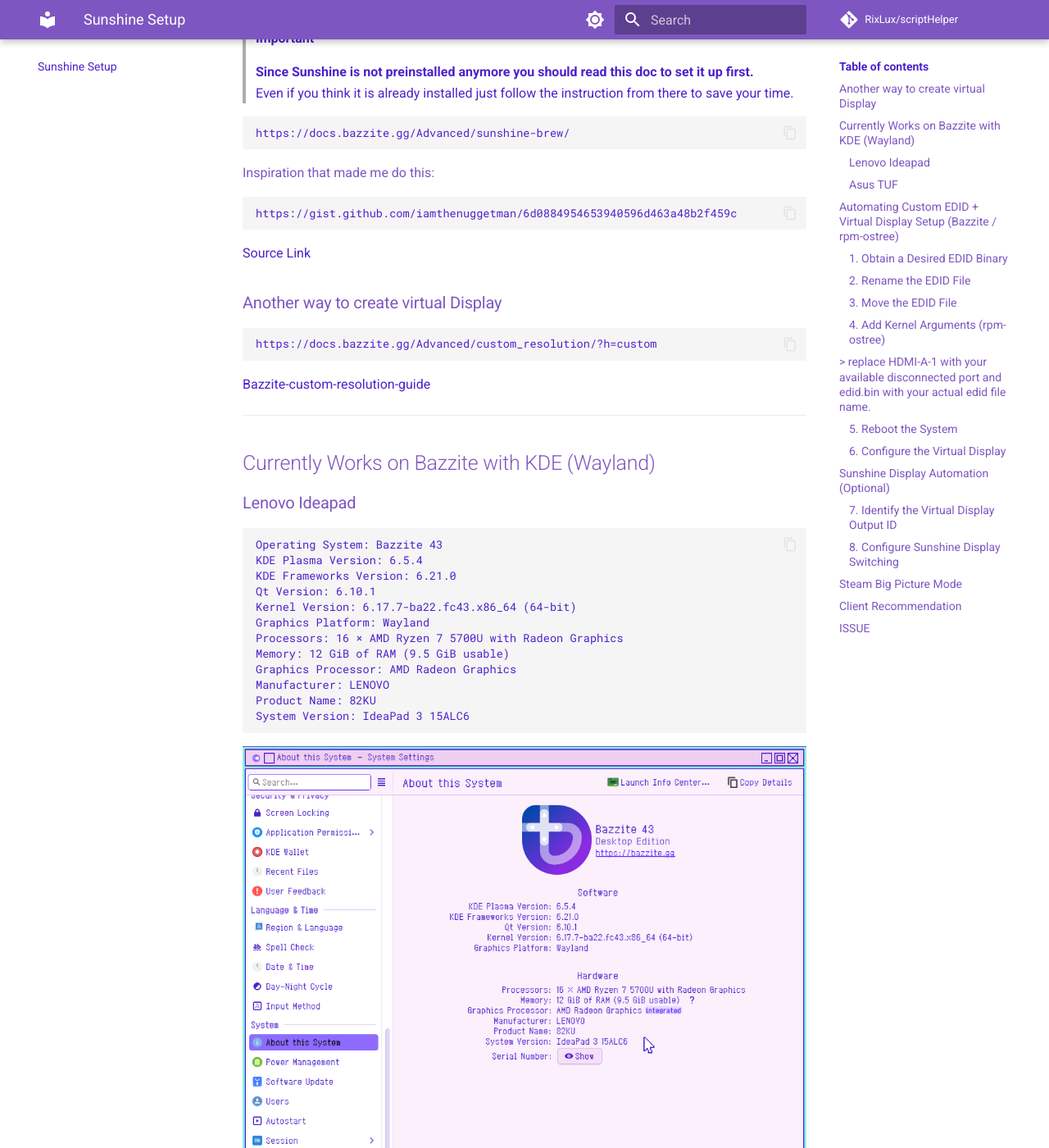
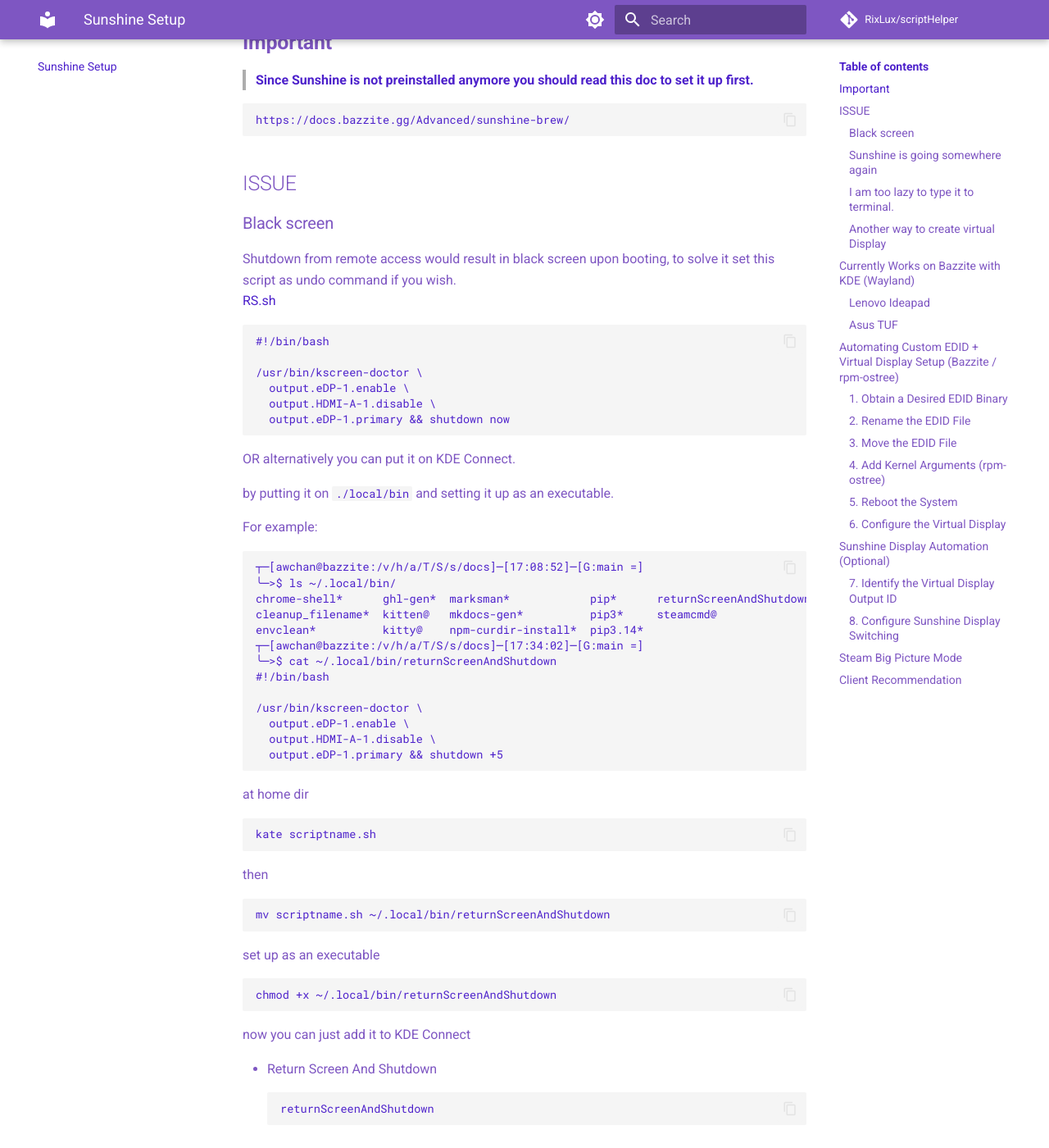
Before and after one commit to RixLux/scriptHelper, an MkDocs documentation site: the page built from docs/sunshine-setup.md, in a window 1280 px wide and 1400 px high, scrolled down 194 px. Shown: the whole window at 82% size. Built offline with MkDocs 1.6.1 and Material for MkDocs 9.7.7, drawn with Linux system fonts in a browser that asks for light colours; comment, search, counter and statistics services are not loaded; some of the changed text lies outside the part shown.

Commit message:
Docs update + adjusting script

````diff
--- a/docs/sunshine-setup.md
+++ b/docs/sunshine-setup.md
@@ -1,13 +1,111 @@
 # Virtual Display Setup
 
-> **Important**
+## **Important**
 
 >**Since Sunshine is not preinstalled anymore you should read this doc to set it up first.**
-> Even if you think it is already installed just follow the instruction from there to save your time.
 
 ```
 https://docs.bazzite.gg/Advanced/sunshine-brew/
 ```
+
+## ISSUE
+
+### Black screen
+
+Shutdown from remote access would result in black screen upon booting,
+to solve it set this script as undo command if you wish.
+[RS.sh](VirtualDisplaySetup/RS.sh)
+```
+#!/bin/bash
+
+/usr/bin/kscreen-doctor \
+  output.eDP-1.enable \
+  output.HDMI-A-1.disable \
+  output.eDP-1.primary && shutdown now
+```
+
+OR alternatively you can put it on KDE Connect.
+
+by putting it on `./local/bin` and setting it up as an executable.
+
+For example:
+```
+┬─[awchan@bazzite:/v/h/a/T/S/s/docs]─[17:08:52]─[G:main =]
+╰─>$ ls ~/.local/bin/
+chrome-shell*      ghl-gen*  marksman*            pip*      returnScreenAndShutdown*
+cleanup_filename*  kitten@   mkdocs-gen*          pip3*     steamcmd@
+envclean*          kitty@    npm-curdir-install*  pip3.14*
+┬─[awchan@bazzite:/v/h/a/T/S/s/docs]─[17:34:02]─[G:main =]
+╰─>$ cat ~/.local/bin/returnScreenAndShutdown
+#!/bin/bash
+
+/usr/bin/kscreen-doctor \
+  output.eDP-1.enable \
+  output.HDMI-A-1.disable \
+  output.eDP-1.primary && shutdown +5
+```
+
+at home dir
+```bash
+kate scriptname.sh
+```
+
+then
+```bash
+mv scriptname.sh ~/.local/bin/returnScreenAndShutdown
+```
+
+set up as an executable
+```bash
+chmod +x ~/.local/bin/returnScreenAndShutdown
+```
+
+now you can just add it to KDE Connect
+
+- Return Screen And Shutdown
+```bash
+returnScreenAndShutdown
+```
+
+### Sunshine is going somewhere again
+
+Run this command:
+```
+brew unlink xkeyboard-config; brew link --overwrite xkeyboard-config
+```
+> you can also set this up on KDE Connect
+
+### I am too lazy to type it to terminal.
+
+Set it up on KDE Connect.
+
+![Kde connect command](Images/KDE_Connect-Command.png)
+
+list of useful command:
+
+- Switch to Real Screen
+```bash
+/usr/bin/kscreen-doctor output.eDP-1.enable  output.HDMI-A-1.disable output.eDP-1.scale.1.0 output.eDP-1.primary
+```
+
+- Switch to Virtual Screen
+```bash
+/usr/bin/kscreen-doctor output.eDP-1.disable  output.HDMI-A-1.enable   output.HDMI-A-1.scale.1.0 output.HDMI-A-1.primary
+```
+
+- start sunshine
+```bash
+systemctl --user start homebrew.sunshine
+```
+
+- stop sunshine
+```bash
+systemctl --user stop homebrew.sunshine
+```
+
+I hope nothing break again this time:).
+
+---
 
 Inspiration that made me do this:
 
@@ -161,7 +259,9 @@
 ```
 
 > replace `HDMI-A-1` with your available disconnected port and `edid.bin` with your actual edid file name.
+
 ---
+
 
 ### 5. Reboot the System
 
@@ -347,17 +447,3 @@
 [Artemis (Android Only)](https://github.com/ClassicOldSong/moonlight-android/releases)
 
 ---
-
-## ISSUE
-
-Shutdown from remote access would result in black screen upon booting,
-to solve it set this script as undo command if you wish or put in as command on kde connect by copying the content of the script as command.
-[RS.sh](VirtualDisplaySetup/RS.sh)
-```
-#!/bin/bash
-
-/usr/bin/kscreen-doctor \
-  output.eDP-1.enable \
-  output.HDMI-A-1.disable \
-  output.eDP-1.primary && shutdown now
-```
````
Also changed, not shown: docs/Images/KDE_Connect-Command.png (added), 1 other file.
